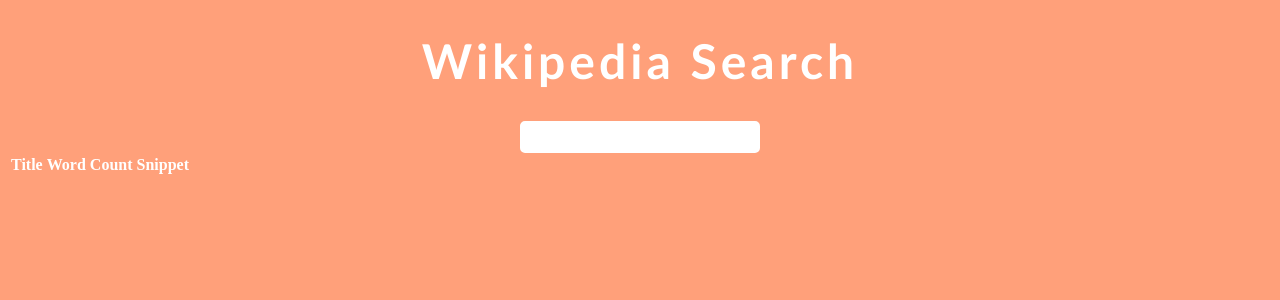
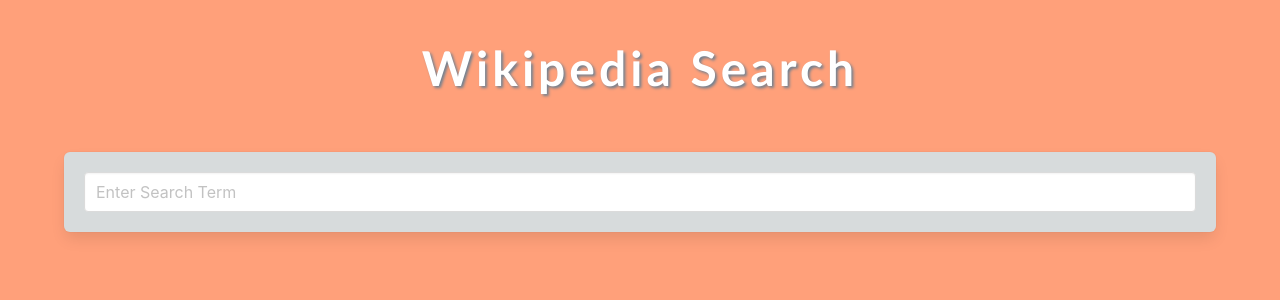
Before and after one commit to BillStephens2022/WikiSearch-Angular, an Angular app: page / in a window 1280 px wide. Shown: the top 300 px of the page. Built offline with nearby package versions, Linux system fonts and the light colour scheme.

Commit message:
added logic to only show the results table element if there are results from the search.  installed bulma and added some styling

```diff
--- a/package.json
+++ b/package.json
@@ -18,6 +18,7 @@
     "@angular/platform-browser": "^16.2.0",
     "@angular/platform-browser-dynamic": "^16.2.0",
     "@angular/router": "^16.2.0",
+    "bulma": "^0.9.4",
     "rxjs": "~7.8.0",
     "tslib": "^2.3.0",
     "zone.js": "~0.13.0"
--- a/src/app/app.component.html
+++ b/src/app/app.component.html
@@ -1,4 +1,6 @@
 <h1>Wikipedia Search</h1>
 
-<app-search-bar (submitted)="onTerm($event)"></app-search-bar>
-<app-page-list [pages]="pages"></app-page-list>
+<div class="container">
+  <app-search-bar (submitted)="onTerm($event)"></app-search-bar>
+  <app-page-list [pages]="pages" *ngIf="pages.length"></app-page-list>
+</div>
--- a/src/app/page-list/page-list.component.css
+++ b/src/app/page-list/page-list.component.css
@@ -0,0 +1,3 @@
+th, td {
+    min-width: 50px;
+}
--- a/src/app/search-bar/search-bar.component.css
+++ b/src/app/search-bar/search-bar.component.css
@@ -0,0 +1,5 @@
+.search-bar {
+    background-color: rgb(215, 219, 220);
+    margin-top: 1rem;
+    margin-bottom: 3rem;
+}
--- a/src/app/search-bar/search-bar.component.html
+++ b/src/app/search-bar/search-bar.component.html
@@ -1,3 +1,5 @@
-<form (submit)="onFormSubmit($event)">
-  <input (input)="term=$any($event).target.value" type="search" />
-</form>
+<div class="box search-bar">
+  <form (submit)="onFormSubmit($event)">
+    <input (input)="term = $any($event).target.value" class="input" type="search" placeholder="Enter Search Term" />
+  </form>
+</div>
--- a/src/styles.css
+++ b/src/styles.css
@@ -1,25 +1,36 @@
 /* You can add global styles to this file, and also import other style files */
+@import "bulma/css/bulma.css";
 
 body {
   background-color: lightsalmon;
   color: white;
   text-align: center;
+  height: 100vh;
 }
 
 h1 {
+  padding: 2rem;
   letter-spacing: 0.25rem;
   font-weight: 900;
   font-size: 3rem;
   font-family: "Gill Sans", "Gill Sans MT", Calibri, "Trebuchet MS", sans-serif;
+  text-shadow: 2px 2px 3px slategray;
 }
 
 input {
-    width: 15rem;
-    height: 2rem;
-    border-radius: 5px;
-    border: 3px white solid;
+  width: 15rem;
+  height: 2rem;
+  border-radius: 5px;
+  border: 3px white solid;
+
+
 }
 
 input:focus {
-    border: 3px steelblue solid;
+  border: 3px steelblue solid;
 }
+
+.searchmatch {
+  font-weight: 900;
+  color: steelblue;
+}
```
Also changed, not shown: 1 other file (tests, documents, lock files or other folders).
